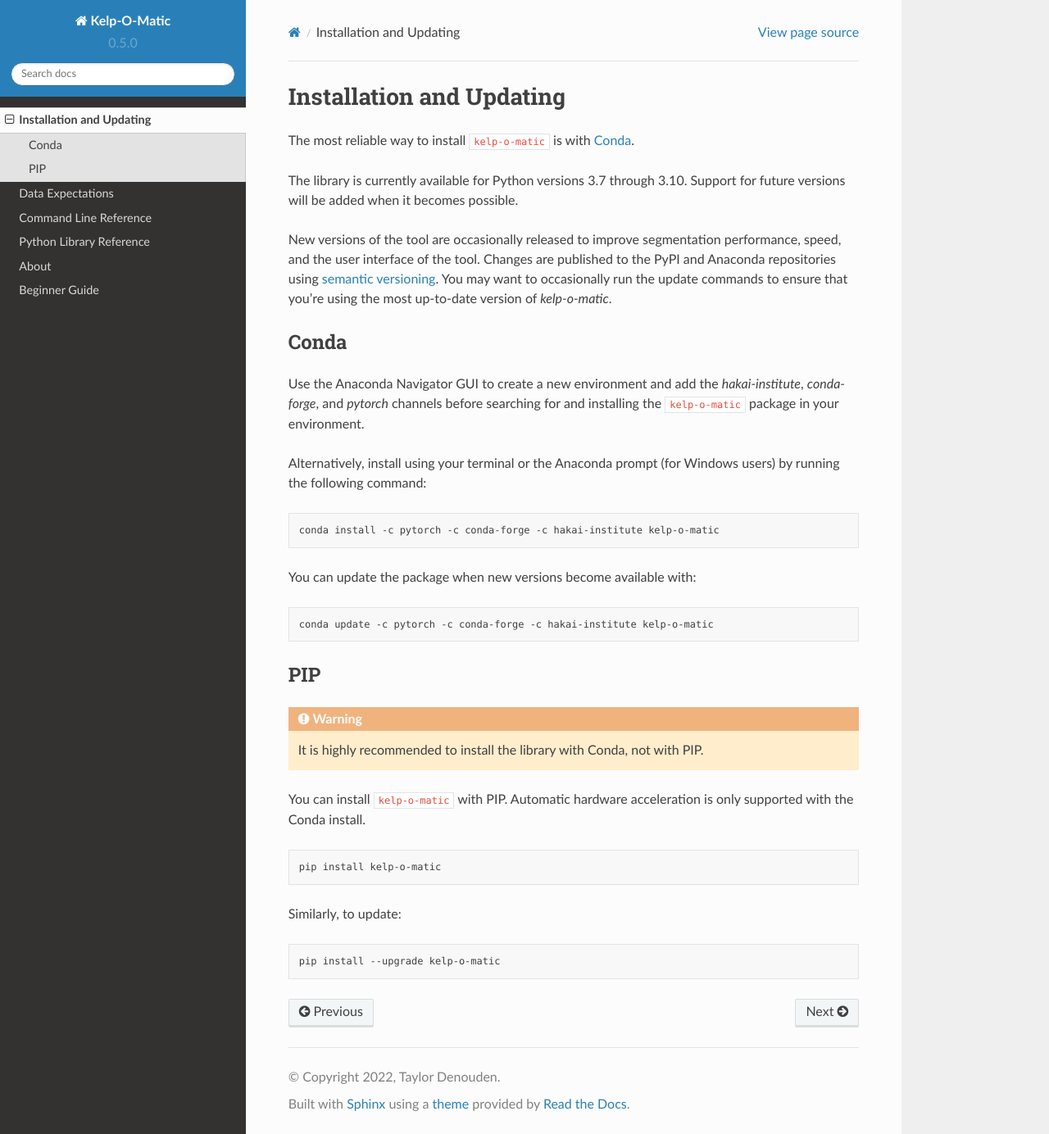
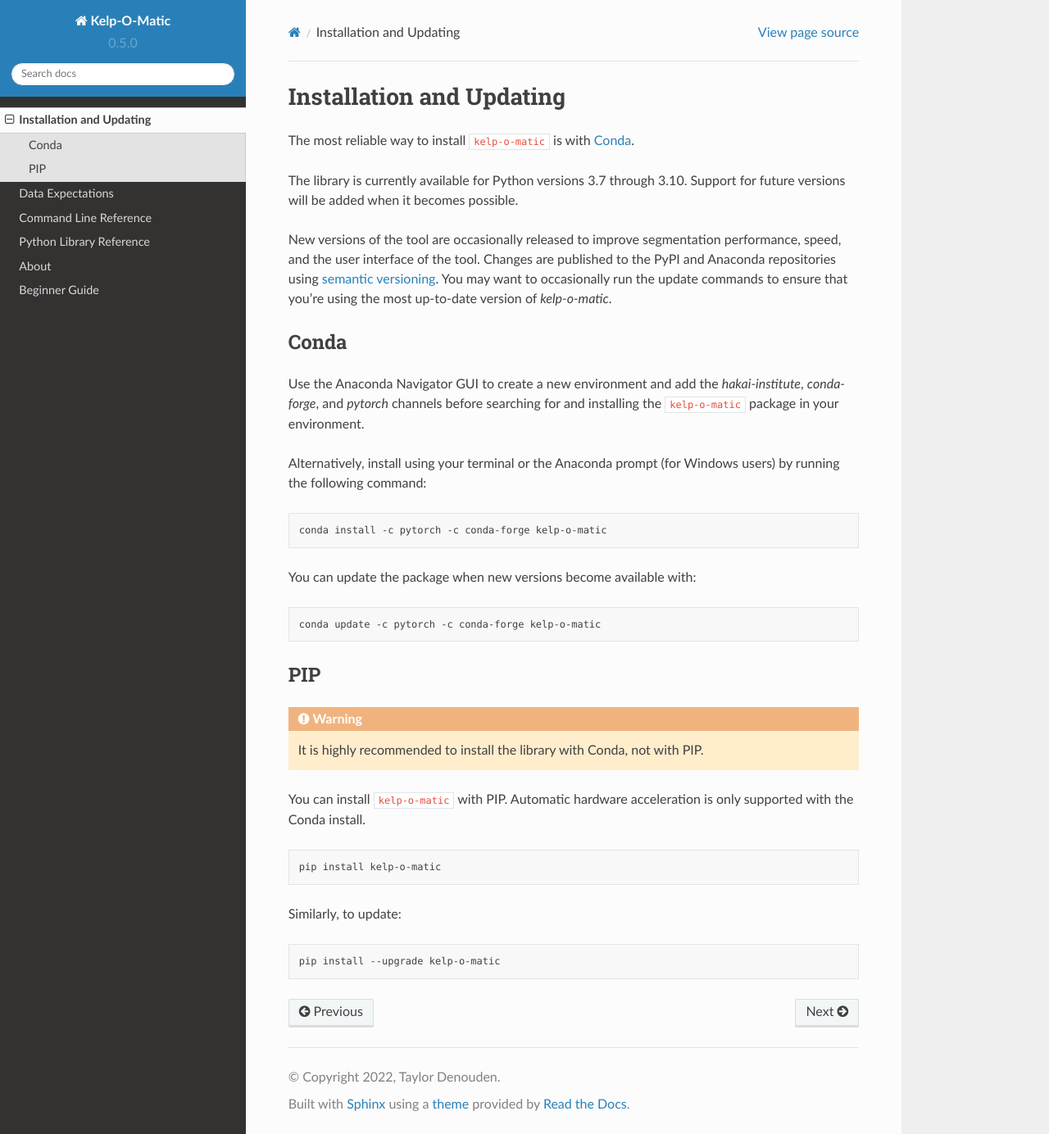
Before and after one commit to HakaiInstitute/kelp-o-matic, a Sphinx documentation site: the page built from docs/installation.rst, in a window 1280 px wide and 1384 px high. Shown: the whole window at 82% size. Built offline with Sphinx 7.4.7 and the Read the Docs theme 2.0.0, drawn with Linux system fonts in a browser that asks for light colours.

Commit message:
hakai-institute channel no longer required to install

```diff
--- a/docs/installation.rst
+++ b/docs/installation.rst
@@ -22,13 +22,13 @@ Alternatively, install using your terminal or the Anaconda prompt (for Windows u
 
 .. code-block:: bash
 
-    conda install -c pytorch -c conda-forge -c hakai-institute kelp-o-matic
+    conda install -c pytorch -c conda-forge kelp-o-matic
 
 You can update the package when new versions become available with:
 
 .. code-block:: bash
 
-    conda update -c pytorch -c conda-forge -c hakai-institute kelp-o-matic
+    conda update -c pytorch -c conda-forge kelp-o-matic
 
 PIP
 ---
```
